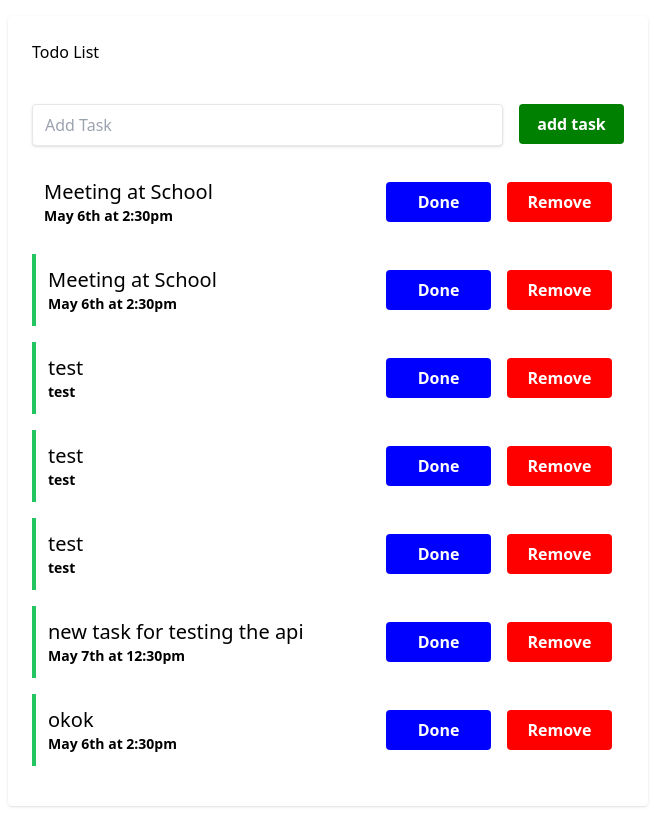
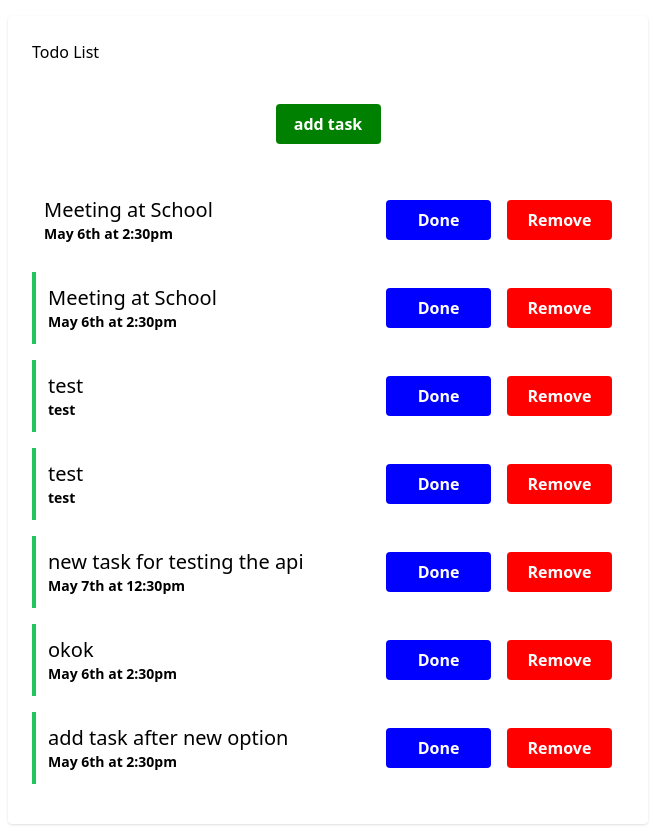
Before and after one commit to HoussamEddineLamzoudi/angular-demo, an Angular app: page / in a window 1280 px wide. Shown: the whole page, without its empty margins (312-967 px from the left). Built offline with nearby package versions, Linux system fonts and the light colour scheme; data requests are answered from the project's data file.

Commit message:
ad toggel button an generate ui services

```diff
--- a/db.json
+++ b/db.json
@@ -10,12 +10,6 @@
       "id": 2,
       "text": "Meeting at School",
       "day": "May 6th at 2:30pm",
-      "reminder": true
-    },
-    {
-      "id": 3,
-      "text": "test",
-      "day": "test",
       "reminder": true
     },
     {
@@ -41,6 +35,12 @@
       "day": "May 6th at 2:30pm",
       "reminder": true,
       "id": 12
+    },
+    {
+      "text": "add task after new option",
+      "day": "May 6th at 2:30pm",
+      "reminder": true,
+      "id": 13
     }
   ]
 }
--- a/src/app/component/add-task/add-task.component.html
+++ b/src/app/component/add-task/add-task.component.html
@@ -1,6 +1,15 @@
 <div class="mt-5">
-  <form class="flex" (ngSubmit)="onSubmit()">
+  <div class="flex justify-center items-center mb-5">
+    <app-button
+      class=""
+      color=" {{!showAddTask? 'green' : 'red'}} "
+      text=" {{!showAddTask? 'add task' : 'close'}} "
+      (click)="toggleaddTask()"
+    ></app-button>
+  </div>
+
+  <form *ngIf="showAddTask" class="flex" (ngSubmit)="onSubmit()">
     <input class="shadow appearance-none border rounded w-full py-2 px-3 mr-4 text-grey-darker outline-green-200" placeholder="Add Task" name="taskBody" [(ngModel)]="taskBody">
-    <app-button color="green" text="add task"></app-button>
+    <app-button color="green" text="save task"></app-button>
   </form>
 </div>
--- a/src/app/component/add-task/add-task.component.ts
+++ b/src/app/component/add-task/add-task.component.ts
@@ -1,5 +1,7 @@
 import { Component, Output, EventEmitter } from '@angular/core';
 import { Task } from 'src/app/Task.interface';
+import { UiService } from 'src/app/services/ui/ui.service';
+import {Subscription} from 'rxjs'
 
 @Component({
   selector: 'app-add-task',
@@ -8,6 +10,15 @@ import { Task } from 'src/app/Task.interface';
 })
 export class AddTaskComponent {
   taskBody: string = '';
+
+  showAddTask: boolean;
+  subscription: Subscription;
+
+  constructor(private uiService:UiService) {
+    this.subscription = this.uiService.onToggle().subscribe(
+      value => this.showAddTask = value
+    )
+  }
 
   @Output() newTaskEvent: EventEmitter<Task> = new EventEmitter();
 
@@ -26,4 +37,10 @@ export class AddTaskComponent {
     this.newTaskEvent.emit(newTask);
     this.taskBody = '';
   }
+
+
+  public toggleaddTask(){
+    console.log("toggleaddtoggleadd");
+    this.uiService.toggleAddTask();
+  }
 }
--- a/src/app/component/task/task.component.html
+++ b/src/app/component/task/task.component.html
@@ -3,7 +3,7 @@
     <p class="text-xl text-grey-darkest">{{task.text}}</p>
     <p class="text-sm font-bold text-grey-darkest">{{task.day}}</p>
   </div>
-  <app-button text="Done" color="blue" (click)="onClick()">Done</app-button>
+  <app-button text="Done" color="blue">Done</app-button>
   <!-- <app-button text="Not Done" color="green">Not Done</app-button> -->
   <app-button text="Remove" color="red" (click)="onDelete(task.id)">Remove</app-button>
 </div>
--- a/src/app/component/task/task.component.ts
+++ b/src/app/component/task/task.component.ts
@@ -1,5 +1,6 @@
 import { Task } from './../../Task.interface';
 import { Component, Input, Output, EventEmitter } from '@angular/core';
+
 
 @Component({
   selector: 'app-task',
@@ -12,9 +13,7 @@ export class TaskComponent {
   @Output() deleteItemEvent: EventEmitter<number> = new EventEmitter();
   @Output() reminderEvent: EventEmitter<Task> = new EventEmitter();
 
-  onClick(){
-    console.log("Done");
-  }
+
 
   onDelete(taskId?:number):void{
     console.log(taskId);
--- /dev/null
+++ b/src/app/services/ui/ui.service.ts
@@ -0,0 +1,25 @@
+import { Injectable } from '@angular/core';
+import {Observable, Subject} from 'rxjs'
+
+@Injectable({
+  providedIn: 'root'
+})
+export class UiService {
+
+  private showAddTask: boolean = false;
+  private subject = new Subject<any>();
+
+  constructor() { }
+
+  public toggleAddTask():void {
+    console.log("toggleAddTask()  :");
+    this.showAddTask = !this.showAddTask;
+    this.subject.next(this.showAddTask);
+  }
+
+  public onToggle(): Observable<any>{
+    console.log(" onToggle()  :");
+    return this.subject.asObservable();
+  }
+
+}
```
Also changed, not shown: 1 other file (tests, documents, lock files or other folders).
